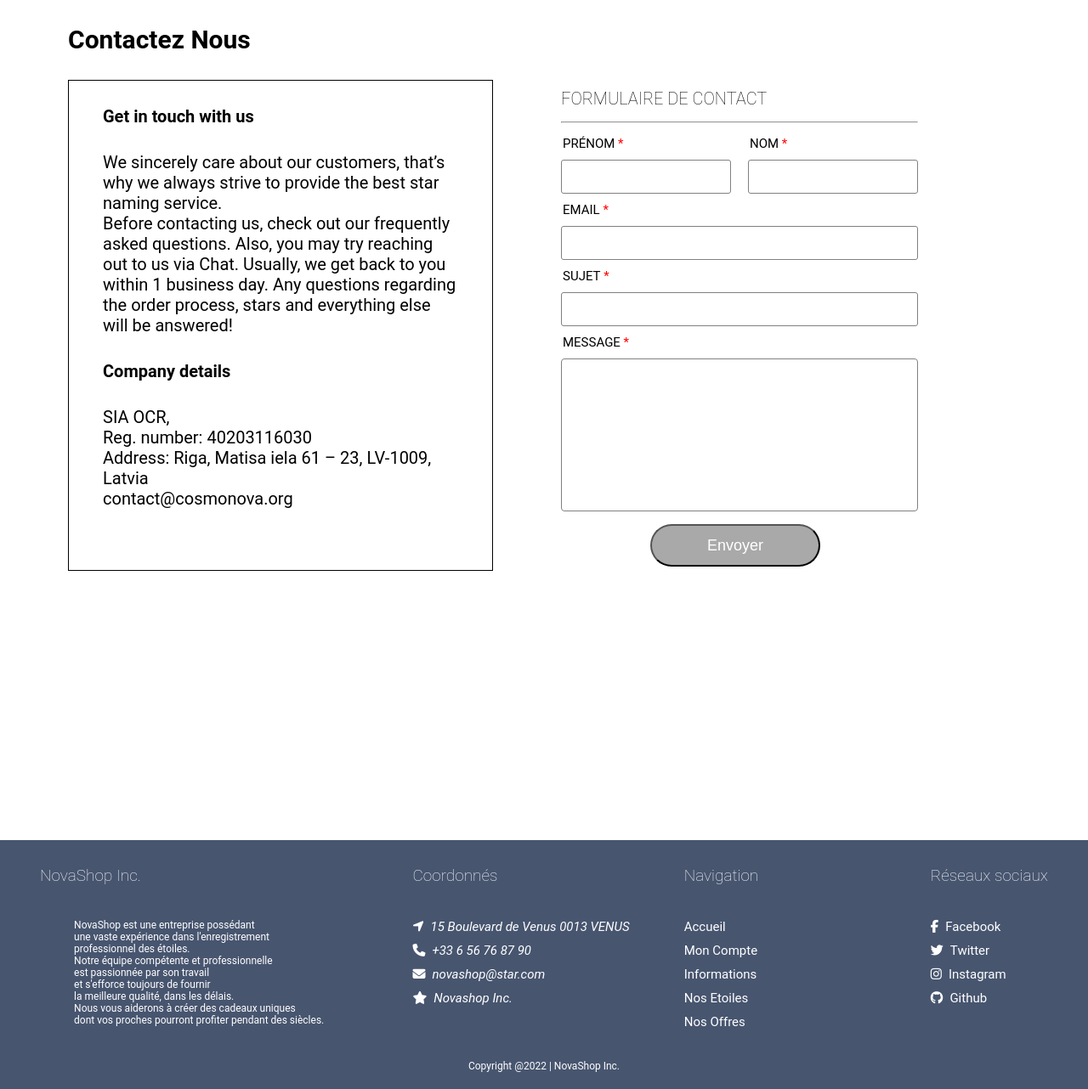
After one commit to alexandre-daumail/boutique, a PHP site: page /contact.php in a window 1280 px wide. The commit adds this page. Shown: the part 641-1923 px from the top of the page at 85% size. Run offline with PHP 8.4, Linux system fonts and the light colour scheme; some libraries are stand-ins or nearby versions.

Commit message:
Ajout page contact + css

```diff
--- /dev/null
+++ b/contact.php
@@ -0,0 +1,91 @@
+<?php
+$title = "Contact";
+$css = "contact";
+require('process/header.php');
+
+?>
+
+<main>
+
+    <h1>Contactez Nous</h1>
+
+    <div class="container">
+
+        <div class="text">
+
+            <h2>Get in touch with us</h2>
+
+            <p>
+
+            We sincerely care about our customers,
+            that’s why we always strive to provide the best star naming service.<br>
+            Before contacting us, check out our frequently asked questions.
+            Also, you may try reaching out to us via Chat.
+            Usually, we get back to you within 1 business day.
+            Any questions regarding the order process,
+            stars and everything else will be answered!
+
+            </p>
+
+            <h2>Company details</h2>
+
+            <p>
+
+            SIA OCR,<br>
+            Reg. number: 40203116030<br>
+            Address: Riga, Matisa iela 61 – 23, LV-1009,<br>
+            Latvia<br>
+            contact@cosmonova.org<br>
+
+            </p>
+
+        </div>
+
+        <form action="contact_process.php" method="post">
+
+            <h5>Formulaire de contact</h5>
+
+            <hr>
+
+            <div class="name">
+
+                <div class="txt_field">
+                <label>prénom&nbsp;</label>
+                    <input type="text" name="name" required autocomplete="off">
+                </div>
+
+                <div class="txt_field">
+                <label>nom&nbsp;</label>
+                    <input type="text" name="lname" required autocomplete="off">
+                </div>
+
+            </div>
+
+            <div class="txt_field">
+            <label>email&nbsp;</label>
+                <input type="email" name="email" required autocomplete="off">
+            </div>
+
+            <div class="txt_field">
+            <label>sujet&nbsp;</label>
+                <input type="text" name="subject" required autocomplete="off">
+            </div>
+
+            <div class="txt_field">
+                <label>message&nbsp;</label>
+                <textarea name="content" required></textarea>
+            </div>
+
+            <input type="submit" name="formsend" value="Envoyer">
+
+        </form>
+
+    </div>
+
+</main>
+
+<?php
+
+require('process/footer.php');
+
+?>
--- /dev/null
+++ b/public/css/contact.css
@@ -0,0 +1,107 @@
+main {
+    min-height: 120vh;
+}
+
+h1 {
+    margin: 30px 80px;
+    text-align: start;
+    font-size: 30px;
+}
+
+h2 {
+    margin: 30px 40px;
+    text-align: start;
+    font-size: 20px;
+}
+
+h5{
+    text-transform: uppercase;
+    font-weight: 100;
+    font-size: 20px;
+    margin: 10px 10px;
+}
+
+hr {
+    margin: 15px 10px;
+
+}
+
+p {
+    margin: 30px 40px;
+    font-size: 20px;
+}
+
+.container {
+    display: flex;
+    margin: 0 40px;
+}
+
+.container .text{
+    margin: 0 40px;
+    width: 500px;
+    border: 1px solid black;
+}
+
+.container form {
+    margin: 0 30px;
+    height: 100%;
+}
+
+.txt_field{
+    display: flex;
+    flex-direction: column;
+}
+
+label {
+    text-transform: uppercase;
+    font-size: 15px;
+    margin: 0 12px;
+}
+
+label::after {
+    content: "*";
+    color: red;
+  }
+
+.txt_field input{
+    border: 1px solid grey;
+    margin: 10px 10px;
+    width: 420px;
+    height: 40px;
+    font-size: 20px;
+    padding-left: 15px;
+    border-radius: 3px;
+}
+
+.container textarea {
+    border: 1px solid grey;
+    margin: 10px 10px;
+    resize: none;
+    width: 420px;
+    height: 180px;
+    border-radius: 4px;
+    font-family: 'Roboto', sans-serif;
+    font-size: 16px;
+    color: #adadad;
+    padding: 2rem;
+}
+
+.name {
+    display: flex;
+}
+
+.name .txt_field input{
+    width: 200px;
+}
+
+input[type="submit"]{
+    margin: 5px 115px;
+    width: 200px;
+    height: 50px;
+    background: darkgrey;
+    color: #fff;
+    border-radius: 25px;
+    font-size: 18px;
+    cursor: pointer;
+    outline: none;
+    }
--- a/public/css/header.css
+++ b/public/css/header.css
@@ -1,4 +1,3 @@
-/* ---------- HEADER ---------- */
 
     /* RESET & GLOBAL CSS */
 
@@ -20,17 +19,27 @@
   font-family: "SyneMono-Regular";
   src: url(../public/font/SyneMono-Regular.ttf);
 }
+
+@import url('https://fonts.googleapis.com/css2?family=Roboto:wght@100;300;400;500;700&display=swap');
+
 .left{
   font-family: "SyneMono-Regular";
 }
+
+/* ---------- HEADER ---------- */
+
+header {
+  background-image: url(https://images8.alphacoders.com/601/thumb-1920-601973.jpg);
+  background-size: cover;
+  background-repeat: no-repeat;
+  min-height: 80vh;
+}
+
 body {
   overflow-x: hidden;
   font-size: 30px;
-  font-family: "SyneMono-Regular";
-  background-image: url(https://images8.alphacoders.com/601/thumb-1920-601973.jpg);
-      background-size: cover;
-    background-repeat: no-repeat;
-    min-height: 80vh;
+  font-family: "Roboto", sans-serif;
+
 }
 
 h1 {
--- a/public/css/index.css
+++ b/public/css/index.css
@@ -52,7 +52,7 @@
   width: 124px;
   margin-top: 26px;
   border-radius: 5px;
-  border: 2px solid #ffffff;
+  border: 2px solid #000;
 }
 
 .price-card{
@@ -107,7 +107,7 @@
 }
 
 .constellation{
-  color: #ffffff;
+  color: #000;
   font-size: large;
   text-align: center;
 }
```
